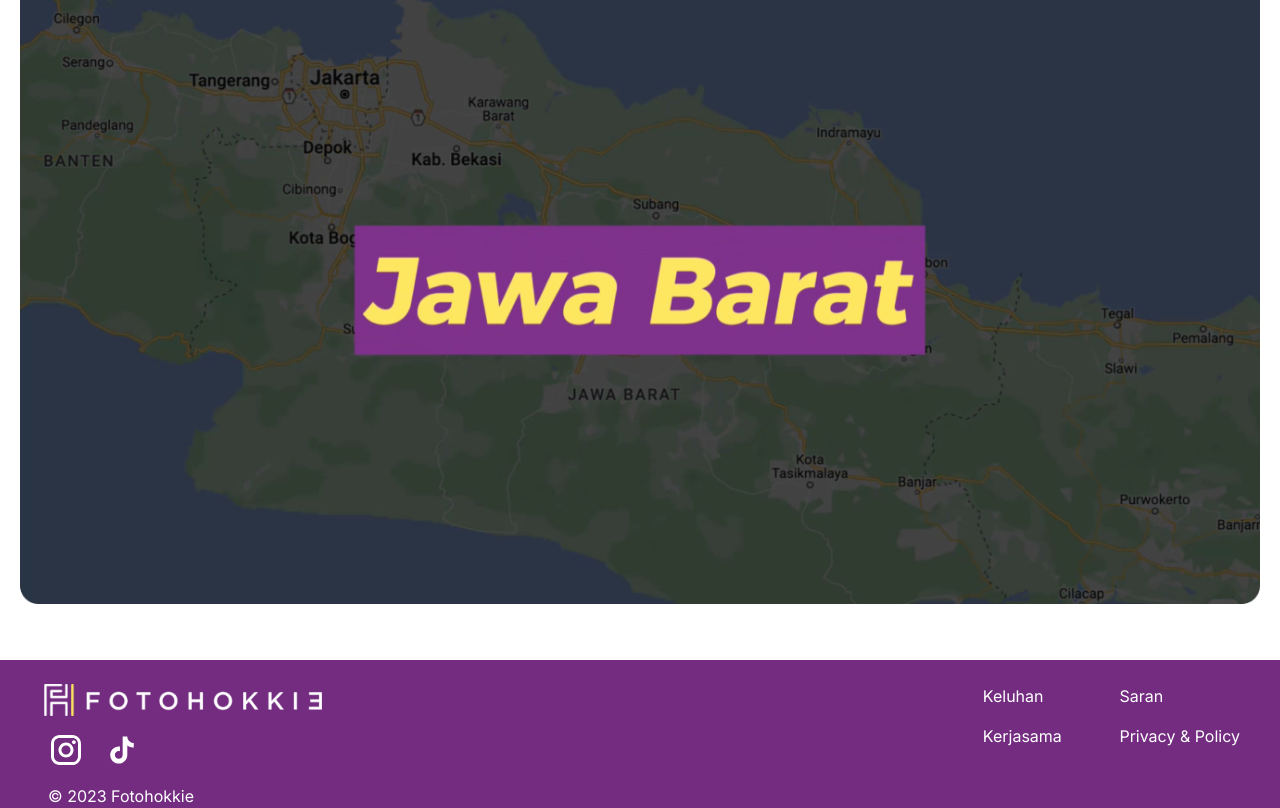
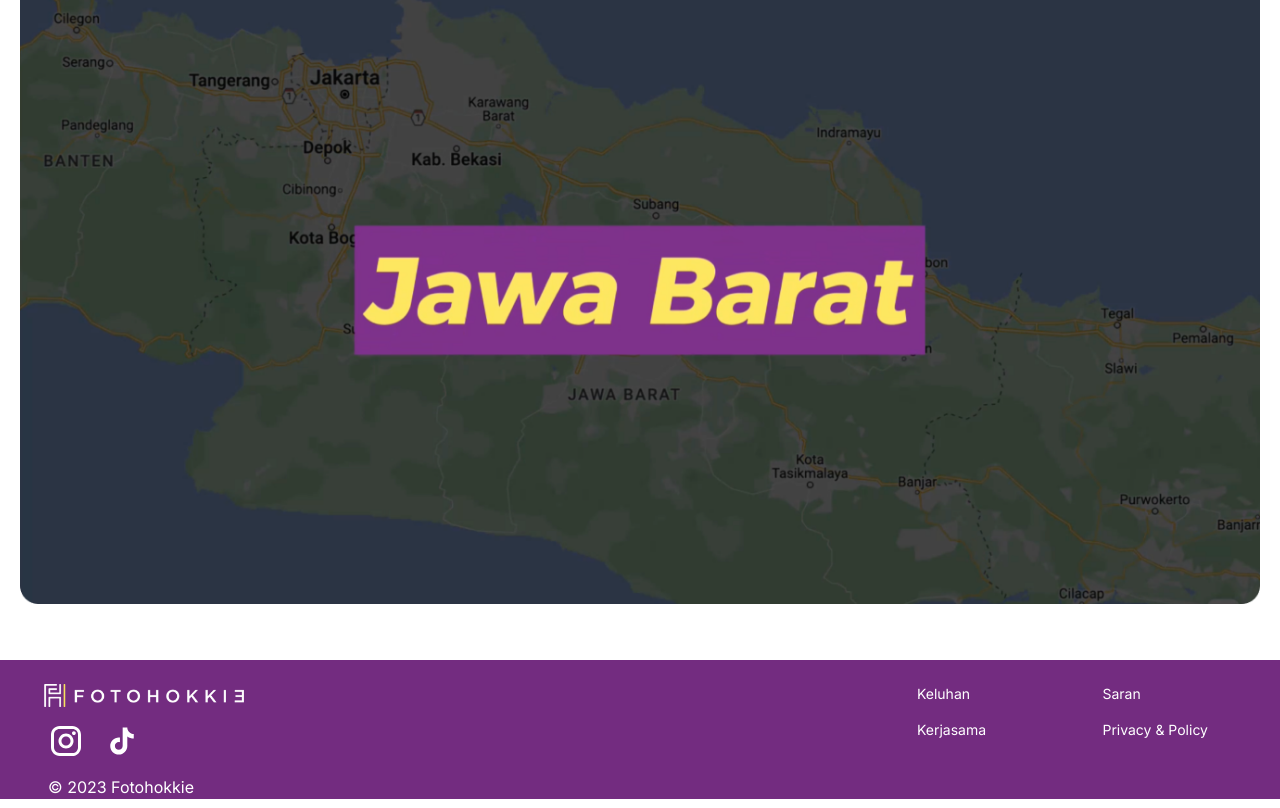
Before and after one commit to FarisSaputra03/my-foto, a Next.js app: page / in a window 1280 px wide. Shown: the part 1555-2363 px from the top of the page. Built offline with nearby package versions, Linux system fonts and the light colour scheme.

Commit message:
update footer

```diff
--- a/src/components/footer.tsx
+++ b/src/components/footer.tsx
@@ -4,7 +4,7 @@ export default function Footer() {
   return (
     <div className="bg-ungu body-font w-auto flex justify-between">
       <div className="flex flex-col space-y-4 mt-6 ml-11">
-        <Image width={278} height={32} src="/img/logo.png" alt="" />
+        <Image width={200} height={30} src="/img/logo.png" alt="" />
         <div className="container gap-5 px-1 py-0 mx-auto flex items-center sm:flex-row">
           <div className="flex">
             <svg
@@ -42,16 +42,16 @@ export default function Footer() {
       <div className=" mt-6 ml-11 mr-10">
         <div className="grid grid-cols-2 gap-4 place-content-end">
           <div>
-            <p className="text-white gap-1 ">Keluhan</p>
+            <p className="text-white text-sm px-8 ">Keluhan</p>
           </div>
           <div>
-            <p className="text-white gap-1 ">Saran</p>
+            <p className="text-white text-sm px-8 ">Saran</p>
           </div>
           <div>
-            <p className="text-white gap-1 ">Kerjasama</p>
+            <p className="text-white text-sm px-8 ">Kerjasama</p>
           </div>
           <div>
-            <p className="text-white gap-1">Privacy & Policy</p>
+            <p className="text-white text-sm px-8">Privacy & Policy</p>
           </div>
         </div>
       </div>
```
